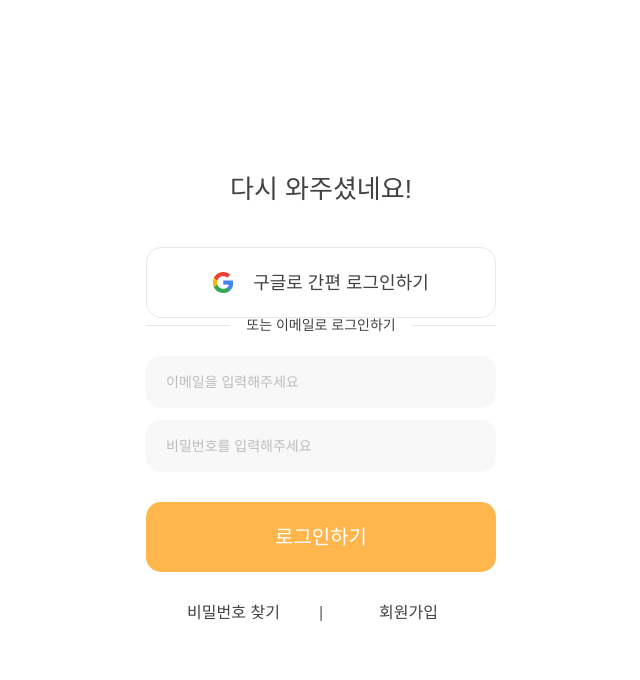
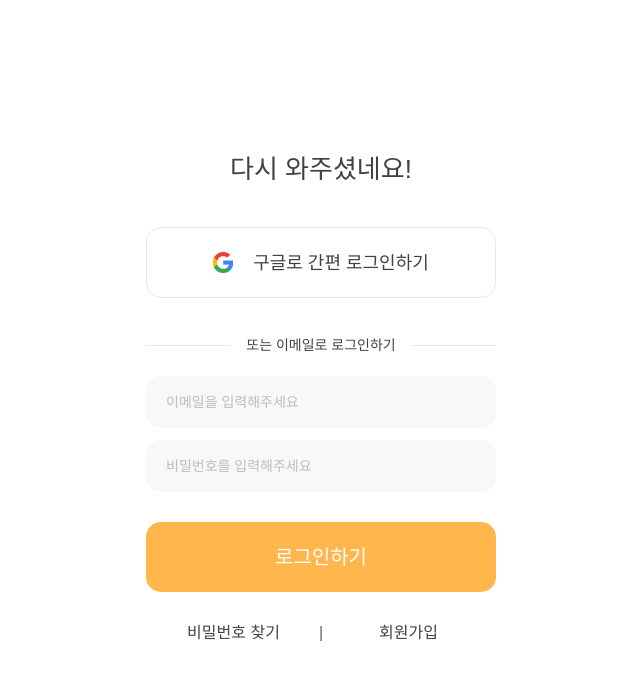
Before and after one commit to rainbow-letter/rainbow-letter-frontend, a React (Create React App) app: page /login in a window 1280 px wide. Shown: the top 680 px of the page, without its empty margins (319-959 px from the left). Built offline with nearby package versions, Linux system fonts and the light colour scheme; no server answers.

Commit message:
style: 로그인 페이지 마진 값 변경

```diff
--- a/src/components/Login/LoginForm.tsx
+++ b/src/components/Login/LoginForm.tsx
@@ -46,7 +46,7 @@ export default function LoginForm({ message: { describe, button } }: Props) {
   );
 
   return (
-    <section className="mt-[43px]">
+    <section className="mt-10">
       <header className="flex justify-between items-center">
         <div className="border-t w-[84px]" />
         <h3 className="text-solo-small">{describe}</h3>
--- a/src/view/Login.tsx
+++ b/src/view/Login.tsx
@@ -4,7 +4,7 @@ import { useLocation } from 'react-router-dom';
 import Header from 'components/Login/Header';
 import LinkAvailable from 'components/Login/LinkAvailable';
 import { LOGIN_MESSAGE, Message } from 'components/Login/constants';
-import LoginForm from '../components/Login/LoginForm';
+import LoginForm from 'components/Login/LoginForm';
 
 export default function Login() {
   const { pathname } = useLocation();
```
